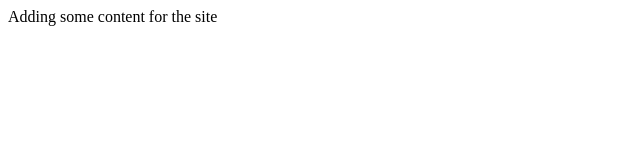
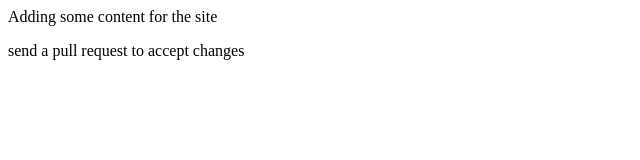
Before and after one commit to seb1989/test2, a plain HTML site: page index.html in a window 1280 px wide. Shown: the whole page, without its empty margins (0-640 px from the left). Drawn offline with Linux system fonts and the light colour scheme.

Commit message:
Update index.html
addedin a div to add a pull request

```diff
--- a/index.html
+++ b/index.html
@@ -1,4 +1,5 @@
 <html>
 <div></div>
 <p>Adding some content for the site</p>
+<p>send a pull request to accept changes</p>
 </html>
```
